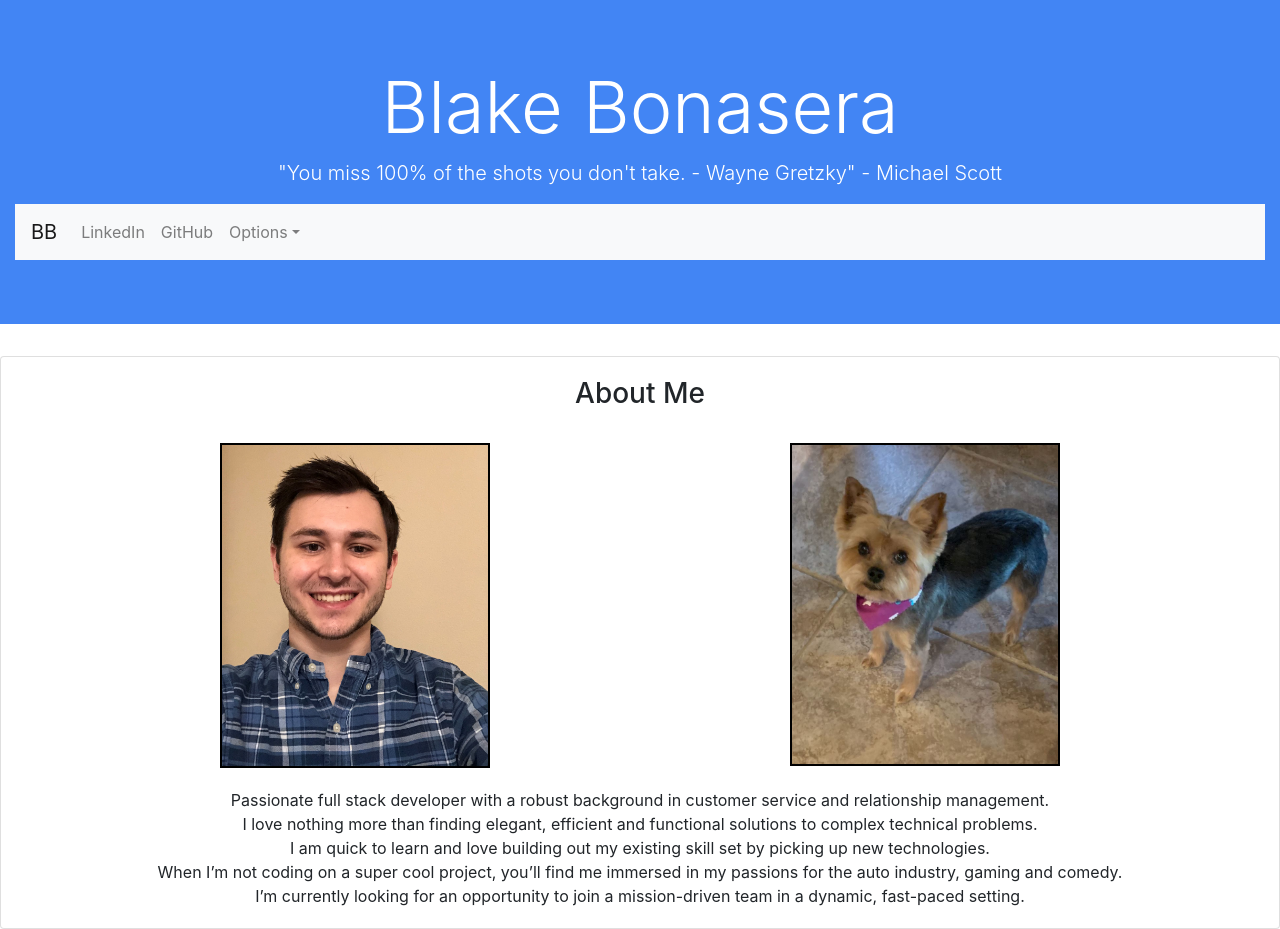
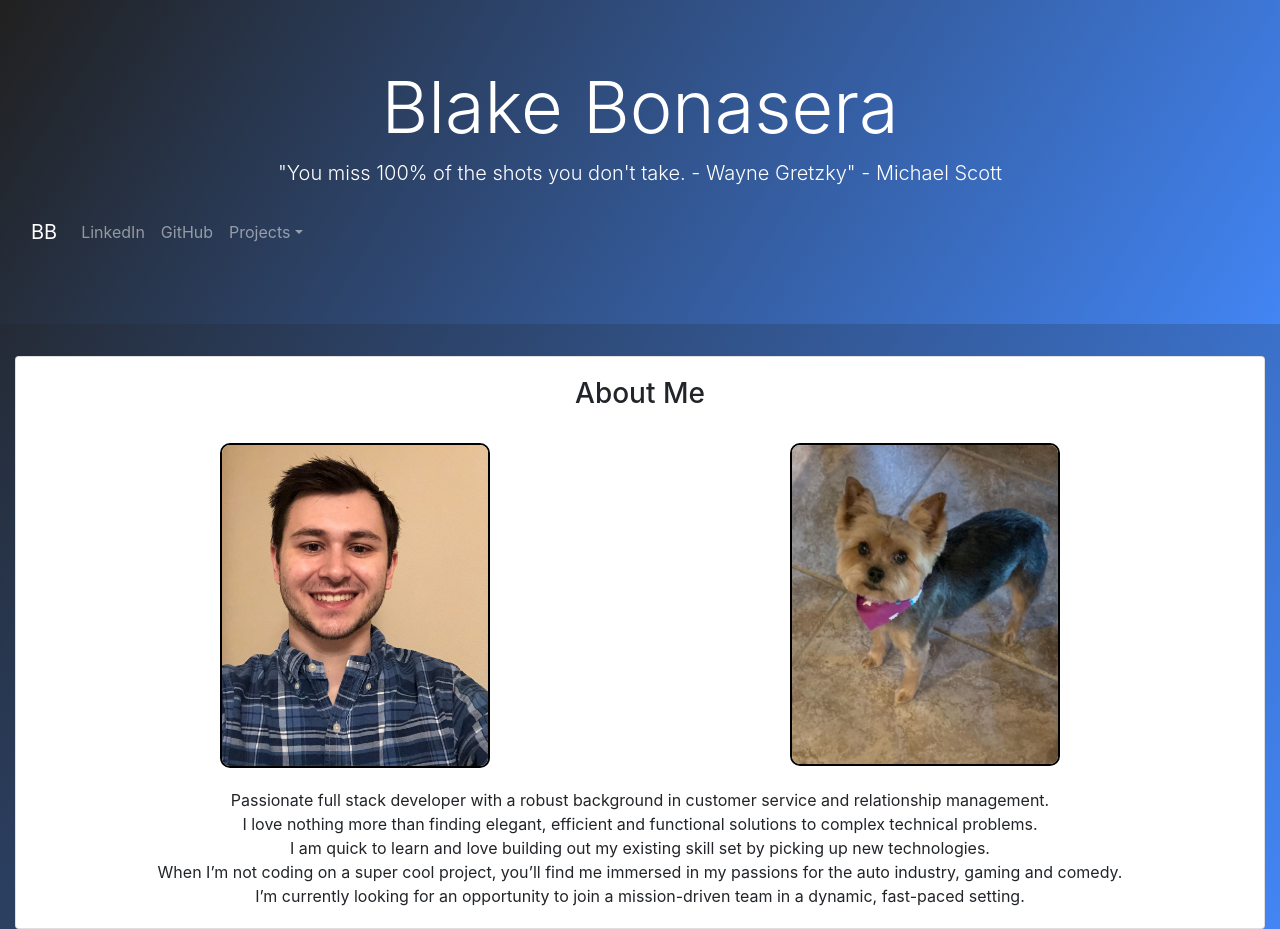
Before and after one commit to blakebonasera/blakebonasera.github.io, a React (Create React App) app: page / in a window 1280 px wide. Built offline with nearby package versions, Linux system fonts and the light colour scheme.

Commit message:
Gradient background and photo styling on mainpage

```diff
--- a/src/App.css
+++ b/src/App.css
@@ -1,5 +1,7 @@
 .App {
   text-align: center;
+  background: rgb(33,33,33);
+  background: linear-gradient(122deg, rgba(33,33,33,1) 1%, rgba(66,133,244,1) 100%);
 }
 
 .Nav{
--- a/src/App.js
+++ b/src/App.js
@@ -1,6 +1,7 @@
 import React from 'react';
 import Jumbo from './views/Jumbotron';
 import AboutMe from './views/AboutMe';
+
 import './App.css';
 
 function App() {
--- a/src/components/NavBar.js
+++ b/src/components/NavBar.js
@@ -22,7 +22,7 @@ const Navigation = (props) => {
 
     return (
         <div className='Nav'>
-            <Navbar fluid color="light" light expand="md">
+            <Navbar fluid color="mute" dark expand="md">
                 <NavbarBrand href="/">BB</NavbarBrand>
                 <NavbarToggler onClick={toggle} />
                 <Collapse isOpen={isOpen} navbar>
@@ -37,13 +37,12 @@ const Navigation = (props) => {
                         </NavItem>
                         <UncontrolledDropdown nav inNavbar>
                             <DropdownToggle nav caret>
-                                Options
+                                Projects
                             </DropdownToggle>
                             <DropdownMenu right>
-                                <DropdownItem>Option 1</DropdownItem>
-                                <DropdownItem>Option 2</DropdownItem>
-
-                                <DropdownItem>Reset</DropdownItem>
+                                <DropdownItem>4 Sale</DropdownItem>
+                                <DropdownItem>Apartment Connect</DropdownItem>
+                                <DropdownItem>Favorite Movies App</DropdownItem>
                             </DropdownMenu>
                         </UncontrolledDropdown>
                     </Nav>
--- a/src/views/AboutMe.js
+++ b/src/views/AboutMe.js
@@ -13,24 +13,24 @@ import Nala from '../Nala.JPG';
 
 const AboutMe = (props) => {
     return (
-        <div>
-            <Card>
+        <Container fluid>
+            <Card style={{backgroundColor:''}}>
                 <CardBody>
                     <CardTitle tag="h3">About Me</CardTitle>
                 </CardBody>
                 <Container>
                     <Row>
-                        <Col xs='6'>
+                        <Col sm='6'>
                             <img
-                                style={{border: '2px black solid', margin:'0px auto'}}
+                                style={{border: '2px black solid', margin:'0px auto', borderRadius: '10px'}}
                                 width="50%"
                                 src={Me}
                                 alt="Image of myself"
                             />
                         </Col>
-                        <Col xs='6'>
+                        <Col sm='6'>
                         <img
-                                style={{border: '2px black solid', margin:'0px auto'}}
+                                style={{border: '2px black solid', margin:'0px auto', borderRadius: '10px' }}
                                 width="50%"
                                 src={Nala}
                                 alt="Image of myself"
@@ -50,7 +50,7 @@ const AboutMe = (props) => {
 
                 </CardBody>
             </Card>
-        </div>
+        </Container>
     );
 };
 
--- a/src/views/Jumbotron.js
+++ b/src/views/Jumbotron.js
@@ -6,7 +6,7 @@ import { Jumbotron, Container } from "reactstrap";
 const Jumbo = (props) => {
     return (
         <div>
-            <Jumbotron style={{backgroundColor: '#4285F4'}}  fluid>
+            <Jumbotron mute style={{background: "rgb(33,33,33)", background: 'linear-gradient(122deg, rgba(33,33,33,1) 1%, rgba(66,133,244,1) 100%)'}} fluid>
                 <Container   fluid>
                     <h1 className="display-3 text-white">Blake Bonasera</h1>
                     <p className="lead text-white">"You miss 100% of the shots you don't take. - Wayne Gretzky" - Michael Scott</p>
```
